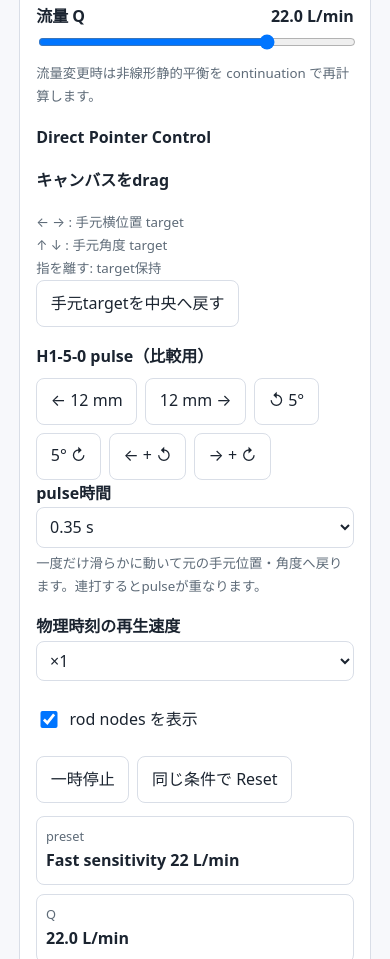
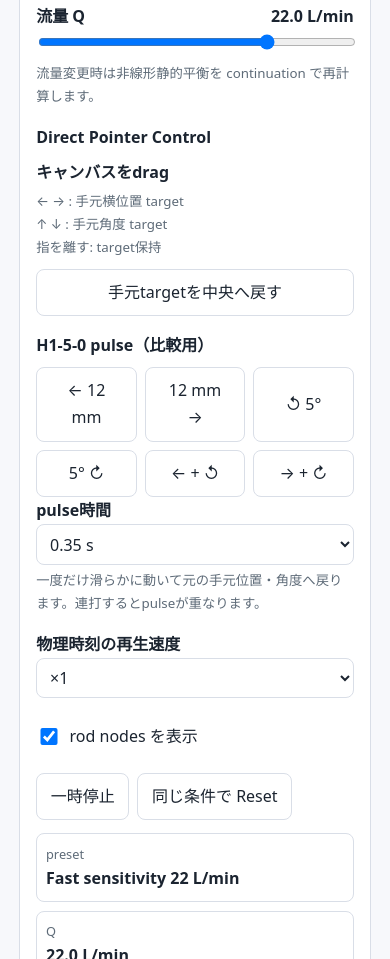
Before and after one commit to InSuns21/biped-control-lab, a website with bundled scripts: page docs/labs/x1-shower-tvc/index.html in a window 390 px wide. Shown: the part 1836-2795 px from the top of the page. Built offline with nearby package versions, Linux system fonts and the light colour scheme.

Commit message:
style(shower): add H1-5-1 Pointer control affordances

```diff
--- a/docs/css/site.css
+++ b/docs/css/site.css
@@ -136,3 +136,12 @@ button:hover { border-color: var(--accent); }
 @media (max-width: 760px) {
   .model-switch .phase-tab { flex: 1 1 100%; }
 }
+
+.pointer-help p { margin: .25rem 0 .15rem; }
+.pointer-help button { width: 100%; margin-top: .65rem; }
+#nlCanvas { cursor: grab; }
+#nlCanvas.pointer-active { cursor: grabbing; }
+.hand-pulse-grid button { min-width: 5.4rem; }
+@media (max-width: 760px) {
+  .hand-pulse-grid button { flex: 1 1 30%; min-width: 0; }
+}
```
